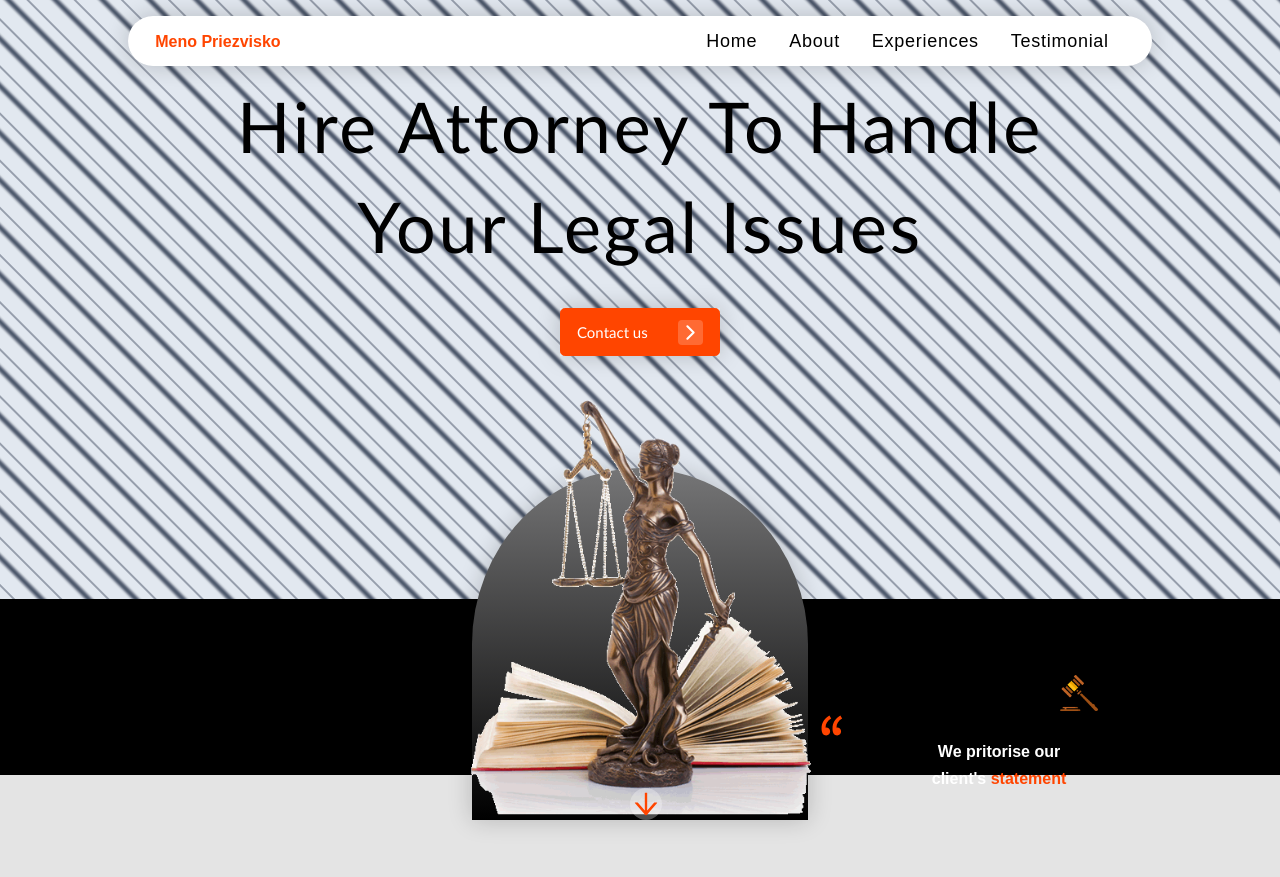
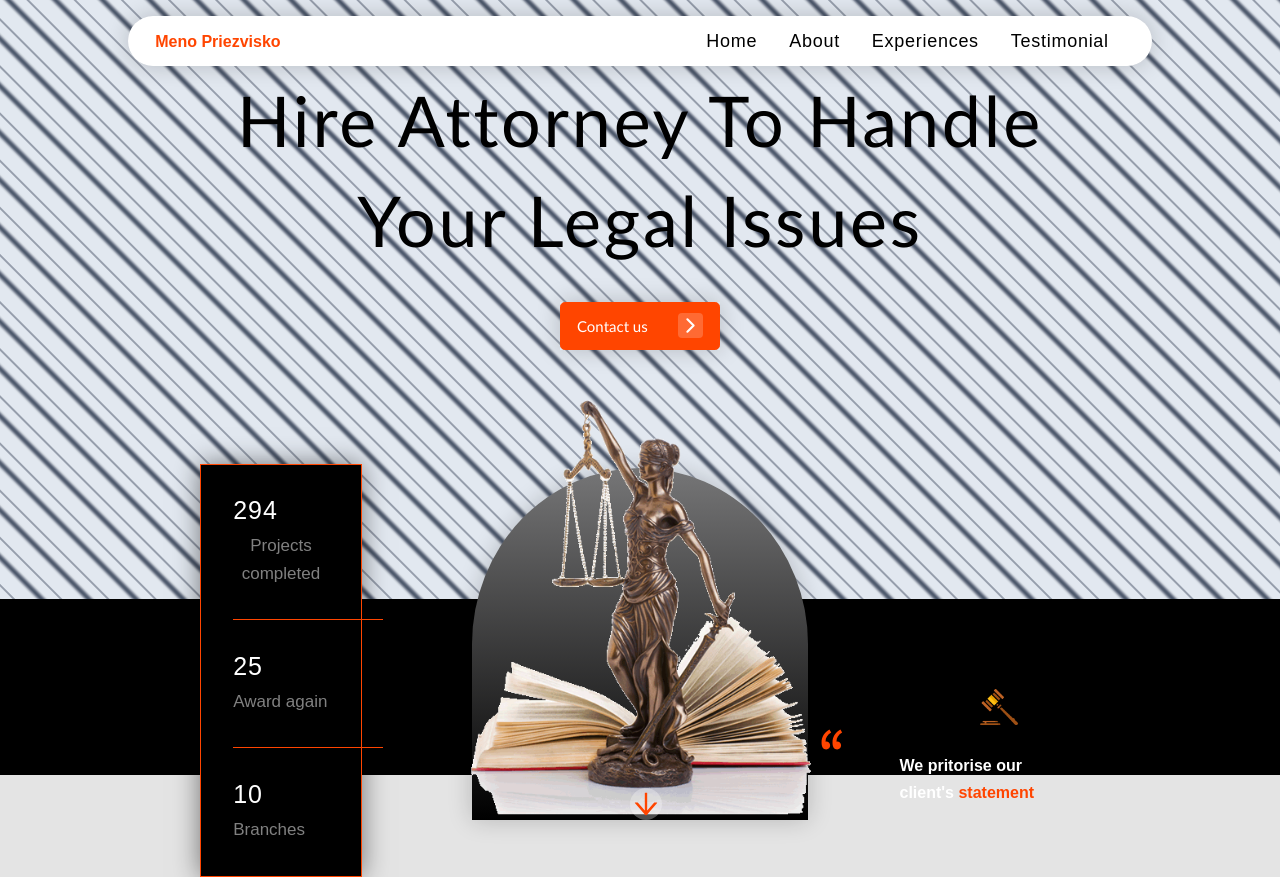
Before and after one commit to alesberesik22/attorney, a React (Create React App) app: page / in a window 1280 px wide. Built offline with nearby package versions, Linux system fonts and the light colour scheme.

Commit message:
header done

```diff
--- a/src/components/Header/Header.css
+++ b/src/components/Header/Header.css
@@ -71,7 +71,7 @@
   margin-top: 2rem;
   width: 100%;
 }
-.header_info_image{
+.header_info_image {
   width: 33%;
   height: 25rem;
   bottom: 0;
@@ -85,7 +85,11 @@
   height: 22rem;
   bottom: 0;
   background: rgb(0, 0, 0);
-  background: linear-gradient(0deg, rgba(0, 0, 0, 1) 0%, rgba(118, 118, 119, 1) 100%);
+  background: linear-gradient(
+    0deg,
+    rgba(0, 0, 0, 1) 0%,
+    rgba(118, 118, 119, 1) 100%
+  );
   border-top-left-radius: 50%;
   border-top-right-radius: 50%;
   z-index: 2;
@@ -109,8 +113,9 @@
   z-index: 3;
   bottom: 0;
   left: 47%;
+  cursor: pointer;
 }
-.arrow_down:hover{
+.arrow_down:hover {
   background-color: white;
   scale: 1.03;
 }
@@ -128,8 +133,55 @@
   height: 140%;
   display: flex;
   align-items: center;
+  justify-content: flex-end;
+  flex-direction: column;
+}
+.info {
+  width: 45%;
+  padding: 2rem 2rem;
+  background-color: black;
+  box-shadow: 0 0 25px rgba(0, 0, 0, 0.5);
+  border: 1px solid orangered;
+  z-index: 3;
+}
+.projects_completed,
+.awards_gain,
+.branches {
+  width: 100%;
+  display: flex;
+  flex-direction: column;
+  align-items: flex-start;
   justify-content: center;
-  flex-direction: column;
+  z-index: 3;
+}
+.projects_completed h3,
+.awards_gain h3,
+.branches h3 {
+  font-size: 25px;
+  font-weight: 300;
+  letter-spacing: 0.04em;
+  margin-bottom: 0.5rem;
+}
+.break {
+  height: 2px;
+  width: 150px;
+  border-top: 1px solid orangered;
+  color: orangered;
+}
+.projects_completed h4,
+.awards_gain h4,
+.branches h4 {
+  font-size: 17px;
+  font-weight: 300;
+  color: grey;
+}
+.awards_gain h3,
+.branches h3 {
+  margin-top: 2rem;
+}
+.projects_completed h4,
+.awards_gain h4 {
+  margin-bottom: 2rem;
 }
 .header_info_text {
   height: 100%;
@@ -140,7 +192,7 @@
   justify-content: flex-end;
   align-items: flex-end;
   margin-right: 0;
-  margin-top: 0.5rem;
+  margin-top: 1.5rem;
 }
 .hammer_img {
   display: flex;
@@ -150,7 +202,7 @@
 }
 .hammer_img img {
   height: 2.5rem;
-  margin-right: 5rem;
+  margin-right: 10rem;
 }
 .quote_div {
   color: orangered;
@@ -164,11 +216,17 @@
 }
 .info_text {
   display: flex;
-  align-items: center;
+  align-items: flex-start;
   justify-content: center;
   flex-direction: column;
   width: 100%;
 }
 .info_text p {
   font-weight: 800;
+  margin-left: 5rem;
 }
+@media screen and (max-width: 650px) {
+  .header_info {
+    flex-direction: column;
+  }
+}
--- a/src/components/Header/Header.tsx
+++ b/src/components/Header/Header.tsx
@@ -1,10 +1,10 @@
 import React from "react";
 import "./Header.css";
 import { FiChevronRight } from "react-icons/fi";
-import { AiOutlineArrowDown } from 'react-icons/ai'
-import {GoQuote} from 'react-icons/go'
-import justitia from '../assets/images/justitia.png'
-import hammer from '../assets/images/hammer.png'
+import { AiOutlineArrowDown } from "react-icons/ai";
+import { GoQuote } from "react-icons/go";
+import justitia from "../assets/images/justitia.png";
+import hammer from "../assets/images/hammer.png";
 
 function Header() {
   return (
@@ -21,29 +21,50 @@
       </div>
       <div className="header_info">
         <div className="header_info_stats">
-          <div className="projects_completed"></div>
-          <div className="break"/>
-          <div className="awards_gain"></div>
-          <div className="break"/>
-          <div className="branches"></div>
+          <div className="info">
+            <div className="projects_completed">
+              <h3>294</h3>
+              <h4>Projects completed</h4>
+            </div>
+            <div className="break" />
+            <div className="awards_gain">
+              <h3>25</h3>
+              <h4>Award again</h4>
+            </div>
+            <div className="break" />
+            <div className="branches">
+              <h3>10</h3>
+              <h4>Branches</h4>
+            </div>
+          </div>
         </div>
         <div className="header_info_image">
           <div className="header_info_image_background">
             <img src={justitia} alt="justitia" className="justitia" />
-              <AiOutlineArrowDown fontSize={30} className="arrow_down" href="/#about"/>
+            <AiOutlineArrowDown
+              fontSize={30}
+              className="arrow_down"
+              href="/#about"
+            />
           </div>
           <div className="header_info_image_arrow_down"></div>
         </div>
         <div className="header_info_text">
           <div className="hammer_img">
-            <img src={hammer} alt="hammer" className="header_info_text_hammer" />
+            <img
+              src={hammer}
+              alt="hammer"
+              className="header_info_text_hammer"
+            />
           </div>
           <div className="quote_div">
             <GoQuote fontSize={40} className="quote" />
-            </div>
+          </div>
           <div className="info_text">
             <p>We pritorise our</p>
-            <p>client's <span style={{color:'orangered'}}>statement</span></p>
+            <p>
+              client's <span style={{ color: "orangered" }}>statement</span>
+            </p>
           </div>
         </div>
         <div className="header_overlay"></div>
```
